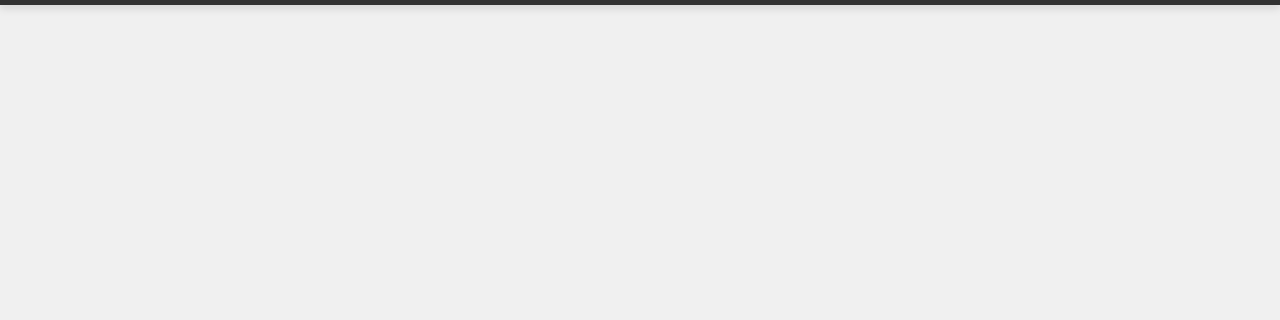
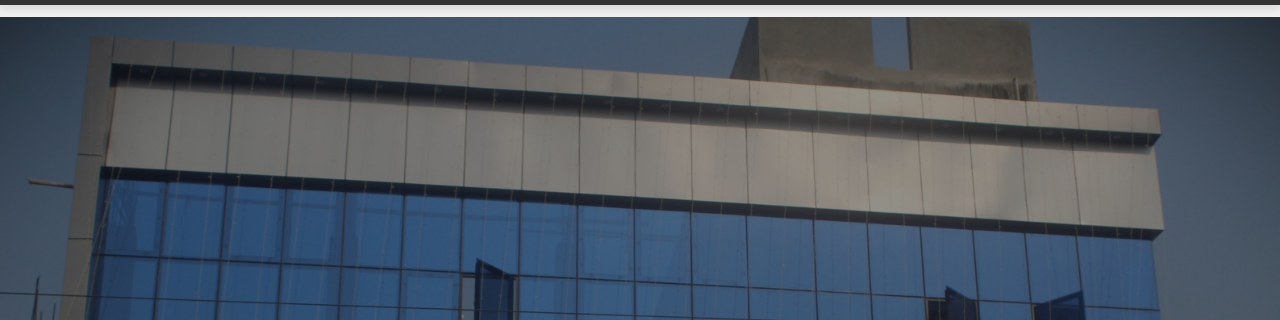
Before and after one commit to HotelRoyalMithila/HotelRoyalMithila, a plain HTML site: page index.html in a window 1280 px wide. Shown: the part 63-383 px from the top of the page. Drawn offline with Linux system fonts and the light colour scheme; a script that the page names is missing.

Commit message:
Update styles.css

```diff
--- a/styles.css
+++ b/styles.css
@@ -360,7 +360,7 @@ body {
 /* Hero Section Styling */
 .hero {
     position: relative;
-    background-image: url('file:///C:/Users/Dell/Desktop/IMG_6053.JPG'); /* Add your background image */
+    background-image: url('https://raw.githubusercontent.com/HotelRoyalMithila/HotelRoyalMithila/refs/heads/main/IMG_6052.JPG'); /* Add your background image */
     background-size: cover;
     background-position: center;
     min-height: 100vh;
```
